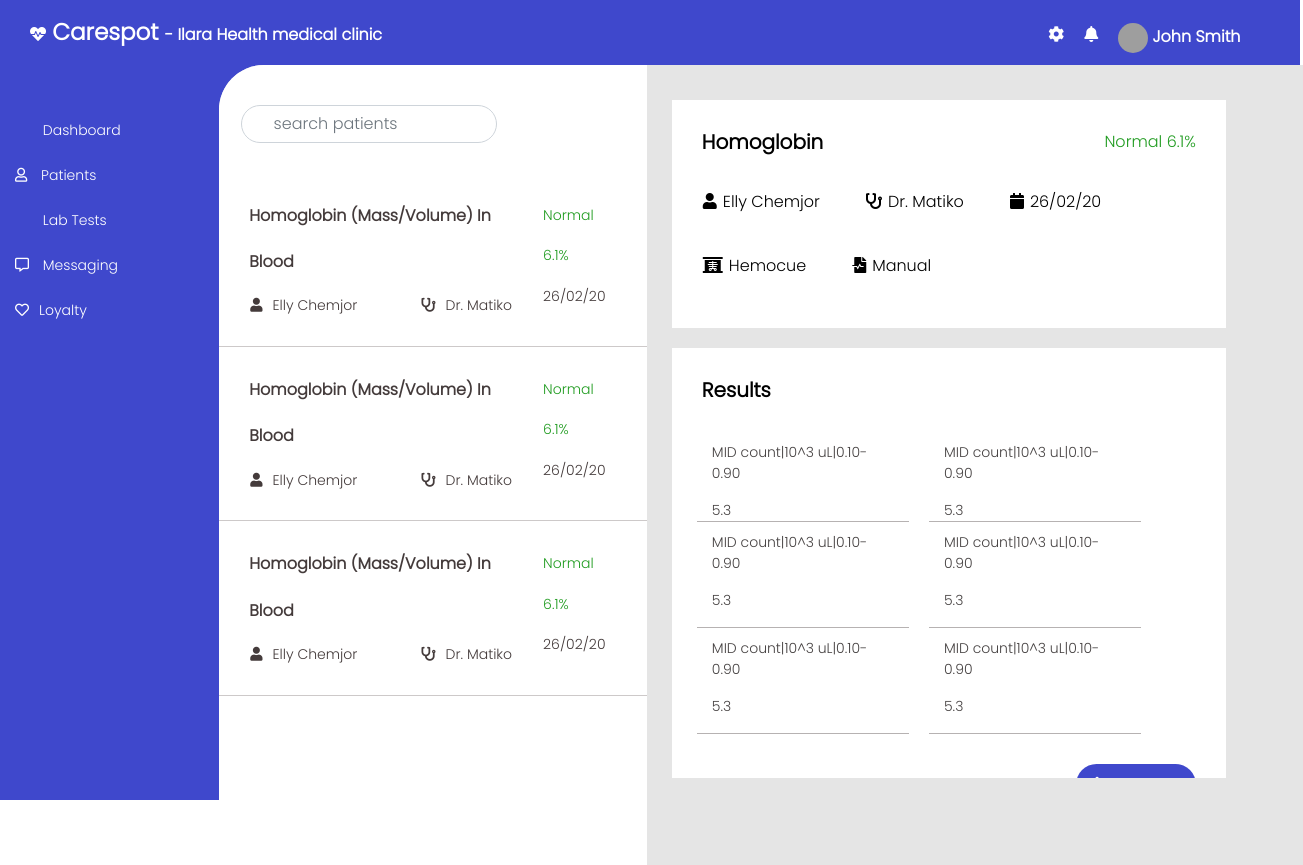
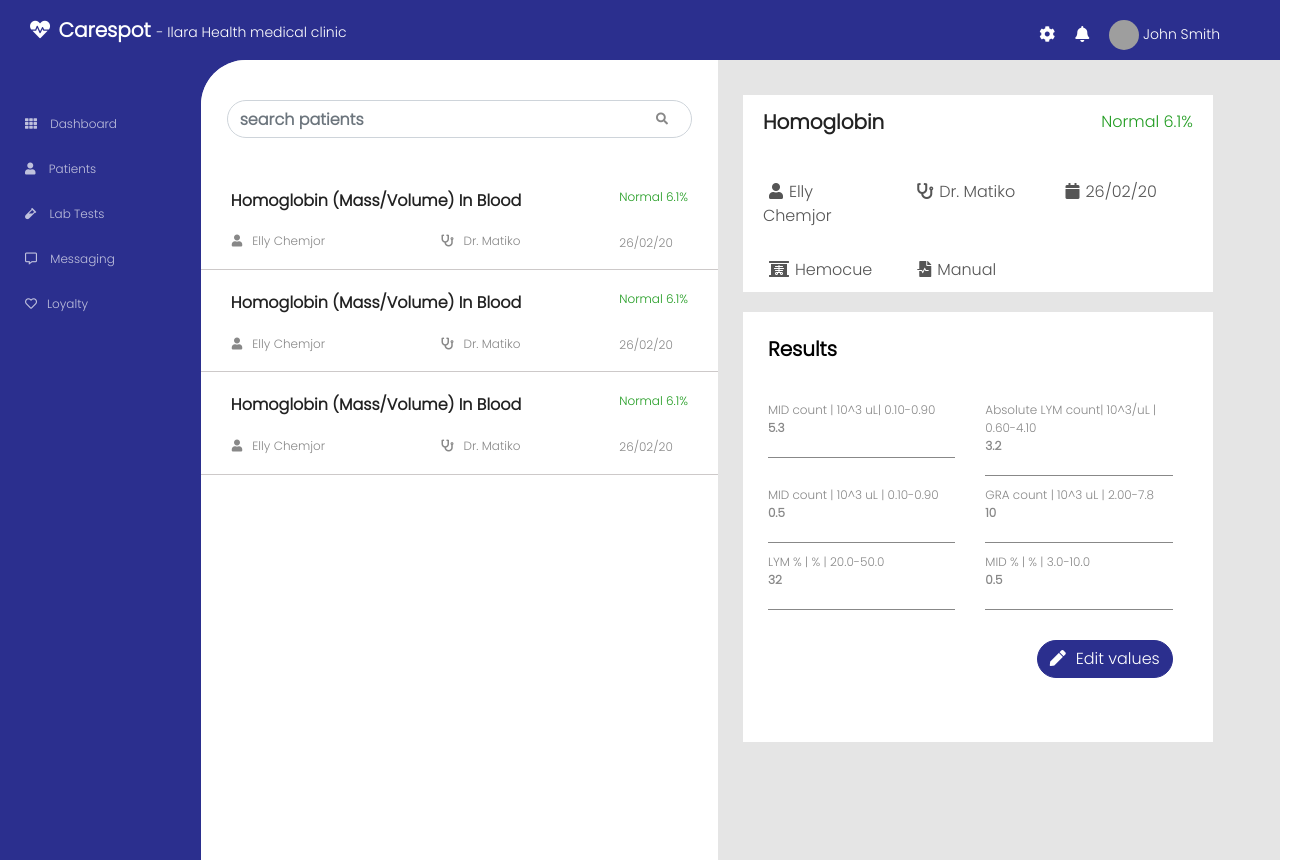
Before and after one commit to Ennyola/carespot, a React (Create React App) app: page /lab in a window 1280 px wide. Shown: the whole page, 1303 px wide, since content can reach past the window. Built offline with nearby package versions, Linux system fonts and the light colour scheme; grey boxes are pictures that could not be loaded.

Commit message:
page height and width fixed, spacing changed, font colors and sizes changed

```diff
--- a/src/components/Body.js
+++ b/src/components/Body.js
@@ -10,10 +10,10 @@ class Body extends Component{
         return(
             <section className = "body-section">
                     <div className = "row">
-                        <div className="col-md-5">
+                        <div className="col-md-6">
                             <TestList/>
                         </div>
-                        <div className="col-md-7">
+                        <div className="col-md-6">
                             <div className = "row">
                                 <SampleDetails/>
                             </div>
--- a/src/components/Lab.js
+++ b/src/components/Lab.js
@@ -11,14 +11,10 @@ class Lab extends Component{
         return(
             <div className = "Lab">
                 <Navbar/>
-
                     <div className="row">
                         <div className="col-md-2"><Sidebar/></div>
                         <div className="col-md-10"><Body/></div>
                     </div>
-
-
-
             </div>
         )
     }
--- a/src/components/Navbar.js
+++ b/src/components/Navbar.js
@@ -10,17 +10,12 @@ class Navbar extends Component{
                 <span className = "brand">
                     <i className="fas fa-heartbeat"></i>
                     <span className = "logo"> Carespot </span> - Ilara Health medical clinic
-
                 </span>
-
-
-
-
                 <span className = "nav-config">
                     <ul className = "nav">
                        <li > <i className="navicons fas fa-cog"></i> </li>
                        <li> <i className="navicons fas fa-bell"></i> </li>
-                       <li>
+                       <li id = "user">
                           <img src={faker.image.avatar()} alt="avatar"/>
                           <span className = "username"> John Smith </span>
                        </li>
@@ -33,10 +28,7 @@ class Navbar extends Component{
                     <li className = "collapse-links"> <i className="side-icons fas fa-vial"></i> Lab Tests</li>
                     <li className = "collapse-links"><i className="side-icons far fa-comment-alt"></i> Messaging</li>
                     <li className = "collapse-links"> <i className="side-icons far fa-heart"></i>Loyalty</li>
-                    <li className = "collapse-links">
-                        <i className="side-icons fas fa-cog"></i>
-                        Settings
-                    </li>
+                    <li className = "collapse-links"><i className="side-icons fas fa-cog"></i>Settings</li>
                     <li className = "collapse-links">
                         <i className="side-icons fas fa-bell"></i>
                         Notifications
--- a/src/components/Results.js
+++ b/src/components/Results.js
@@ -6,40 +6,53 @@ class Results extends Component{
             <div className = "test-results">
                 <h5>Results</h5>
                 <div className="row">
-                    <div className="col-sm-5">
-                        <p>MID count|10^3 uL|0.10-0.90</p>
-                        5.3
+                    <div className="col-sm-6">
+                        <span>
+                            MID count | 10^3 uL| 0.10-0.90 <br/>
+                            <strong> 5.3  </strong>
+                        </span>
                     </div>
-                    <div className="col-sm-5">
-                        <p>MID count|10^3 uL|0.10-0.90</p>
-                            5.3
-
+                    <div className="col-sm-6">
+                        <span>
+                             Absolute LYM count| 10^3/uL | 0.60-4.10
+                             <br/>
+                            <strong>3.2</strong>
+                        </span>
                     </div>
                 </div>
                 <div className="row">
-                    <div className="col-sm-5">
-                    <p>MID count|10^3 uL|0.10-0.90</p>
-                        5.3
+                    <div className="col-sm-6">
+                        <span>
+                            MID count | 10^3 uL | 0.10-0.90 <br/>
+                            <strong> 0.5  </strong>
+                        </span>
                     </div>
-                    <div className="col-sm-5">
-                    <p>MID count|10^3 uL|0.10-0.90</p>
-                        <p>5.3</p>
+                    <div className="col-sm-6">
+                        <span>
+                            GRA count | 10^3 uL | 2.00-7.8 <br/>
+                            <strong> 10  </strong>
+                        </span>
                     </div>
                 </div>
                 <div className="row">
-                    <div className="col-sm-5">
-                    <p>MID count|10^3 uL|0.10-0.90</p>
-                        <p>5.3</p>
+                    <div className="col-sm-6">
+                        <span>
+                            LYM % | % | 20.0-50.0 <br/>
+                            <strong> 32</strong>
+                        </span>
                     </div>
-                    <div className="col-sm-5">
-                    <p>MID count|10^3 uL|0.10-0.90</p>
-                        <p>5.3</p>
+                    <div className="col-sm-6">
+                        <span>
+                            MID % | % | 3.0-10.0 <br/>
+                            <strong> 0.5  </strong>
+                        </span>
                     </div>
                 </div>
-            <div className = "edit-values">
-                <i className="fas fa-pen"></i>
-                Edit values
-            </div>
+
+                <button className = "btn btn-primary">
+                    <i className="fas fa-pen"></i>
+                    Edit values
+                </button>
             </div>
         )
     }
--- a/src/components/SampleDetails.js
+++ b/src/components/SampleDetails.js
@@ -8,30 +8,43 @@ class SampleDetails extends Component{
                     <h5>Homoglobin</h5>
                     <p className = "rate">Normal 6.1%</p>
                 </div>
-                <div className = "details-body">
-                    <div>
-                        <i className="fas fa-user"></i>
-                        Elly Chemjor
+
+                <div className="row">
+                    <div className="col-md-4">
+                        <span>
+                            <i className="details-icon fas fa-user"></i>
+                            Elly Chemjor
+                        </span>
                     </div>
-                    <div>
-                        <i className="fas fa-stethoscope"></i>
-                        Dr. Matiko
+                    <div className="col-md-4">
+                        <span>
+                            <i className="details-icon fas fa-stethoscope"></i>
+                            Dr. Matiko
+                        </span>
                     </div>
-                    <div>
-                        <i className="fas fa-calendar"></i>
-                        26/02/20
+                    <div className="col-md-4">
+                        <span>
+                            <i className="details-icon fas fa-calendar"></i>
+                            26/02/20
+                        </span>
                     </div>
-                    <div>
-                        <i className="fas fa-x-ray"></i>
-                        Hemocue
+                </div>
+                <div className="row">
+                    <div className="col-md-4">
+                        <span>
+                            <i className="details-icon fas fa-x-ray"></i>
+                            Hemocue
+                        </span>
                     </div>
-                    <div>
-                        <i className="fas fa-file-medical-alt"></i>
-                        Manual
+                    <div className="col-md-4">
+                        <span>
+                            <i className="details-icon fas fa-file-medical-alt"></i>
+                            Manual
+                        </span>
                     </div>
+                    <div className="col-md-4"></div>
+                </div>
 
-
-                </div>
             </div>
         )
     }
--- a/src/components/TestList.js
+++ b/src/components/TestList.js
@@ -4,8 +4,8 @@ class TestList extends Component{
     render(){
         return(
             <div className = "test-list">
-                <div className = "input">
-
+                <div className = "search">
+                    <i className="fas fa-search"></i>
                     <input type="text" className = "form-control" placeholder = "search patients"/>
                 </div>
                 <div className = "list">
--- a/src/index.css
+++ b/src/index.css
@@ -1,8 +1,7 @@
 body {
-    margin: 0;
+    margin-top: 0;
     font-family: 'Poppins', sans-serif;
     overflow-x: hidden;
-    width: 101.6%;
 }
 
 code {
--- a/src/public/css/body.css
+++ b/src/public/css/body.css
@@ -1,25 +1,24 @@
 .body-section {
     position: relative;
     background-color: #E5E5E5;
-    color: black;
-    height: 100vh;
-    width: 101.6%;
+    color: #888888;
+    overflow: hidden;
     border-top-left-radius: 45px;
 }
 
-.body-section .col-md-7:last-child {
+.body-section .col-md-6:last-child {
     padding-top: 35px;
     padding-left: 25px;
 }
 
 .test-list {
     background-color: white;
+    padding-top: 40px;
+    overflow-y: auto;
+    overflow-x: hidden;
     height: 100vh;
-    border-top-left-radius: 45px;
-    padding-top: 40px;
-    overflow: auto;
-    font-size: 14px;
-    color: rgb(68, 59, 59);
+    font-size: 12px;
+    color: #888888;
 }
 
 .test-list .list {
@@ -31,7 +30,7 @@
     position: relative;
     list-style-type: none;
     display: flex;
-    padding: 10px 35px;
+    padding: 0px 35px;
     justify-content: space-between;
     line-height: 2.9;
     overflow: hidden;
@@ -41,26 +40,34 @@
 .test-list .result-list:hover {
     color: white;
     cursor: pointer;
-    background-color: rgb(10, 148, 194);
+    background-color: #2db0d0;
 }
 
-.test-list .result-list:hover .rate {
+.test-list .result-list:hover .rate,
+.test-list .result-list:hover .sample-result {
     color: white;
 }
 
-.input .fas {
+.search {
     position: relative;
-    left: 490px;
-    top: 30px;
-    width: inherit;
-    color: rgb(110, 103, 103);
+}
+
+.search .fas {
+    position: absolute;
+    top: 13px;
+    right: 50px;
+    color: #888888;
+}
+
+[placeholder="search patients"] {
+    color: #222222;
+    font-weight: 900;
 }
 
 .form-control {
-    width: 60%;
     margin-left: 5%;
+    width: 90%;
     border-radius: 45px;
-    padding: 0 2rem;
 }
 
 .first-item {
@@ -78,8 +85,9 @@
 }
 
 .sample-result {
-    font-weight: 900;
+    font-weight: bold;
     font-size: 16px;
+    color: #222222;
 }
 
 .second-item {
@@ -89,27 +97,49 @@
     padding: 7px 15px;
 }
 
+.second-item .row:last-child {
+    position: relative;
+    top: 11px;
+}
+
 .rate {
     color: rgb(33, 156, 33);
 }
 
 .sample-details {
     background-color: white;
-    padding: 30px;
+    padding: 15px 20px 10px;
     width: 90%;
-    font-weight: 400;
+    font-size: 16px;
+    color: #555555;
+}
+
+.sample-details .row {
+    padding-top: 20px;
+    margin-top: 10px;
+}
+
+.sample-details .col-md-4>span:hover {
+    color: #2db0d0;
+    cursor: pointer;
 }
 
 .details-header {
     display: flex;
-    justify-content: space-between
+    justify-content: space-between;
+}
+
+.details-icon {
+    margin: 0px 6px;
 }
 
 .details-header h5 {
-    font-weight: 900;
+    color: #222222;
+    font-weight: bold;
 }
 
-.details-body {
+
+/* .details-body {
     display: flex;
     flex-wrap: wrap;
     position: relative;
@@ -121,23 +151,23 @@
 }
 
 .details-body>div:hover {
-    color: rgb(10, 148, 194);
+    color: #2db0d0;
     cursor: pointer;
 }
 
 .details-body .fas {
     margin: 0px 6px;
-}
+} */
 
 .test-results {
     background-color: white;
     margin-top: 20px;
-    padding: 30px;
+    padding: 25px;
     width: 90%;
     height: 430px;
     overflow: auto;
-    color: rgb(70, 66, 66);
-    font-size: 14px;
+    color: #888888;
+    font-size: 12px;
 }
 
 .test-results h5 {
@@ -146,30 +176,50 @@
     margin-bottom: 30px;
 }
 
-.test-results .col-sm-5 {
-    border-bottom: 1px solid rgba(110, 103, 103, 0.5);
-    margin: 0px 10px;
+.test-results .col-sm-6 {
     padding-top: 10px;
+    padding-bottom: 20px;
 }
 
-.test-results .col-sm-5:hover {
-    color: white;
-    cursor: pointer;
-    background-color: rgb(10, 148, 194);
+.test-results .col-sm-6::after {
+    content: "";
+    position: relative;
+    top: 19.5px;
+    display: block;
+    width: 100%;
+    border-bottom: 1px solid #888888;
 }
 
-.edit-values {
+.test-results .btn {
+    margin-top: 30px;
+    margin-right: 15px;
+    float: right;
     border-radius: 45px;
-    margin-top: 30px;
-    padding: 10px;
-    background-color: #3f48cc;
-    color: white;
-    width: 120px;
-    float: right;
+    background-color: #2b2f8e !important;
+    border-color: #2b2f8e !important;
 }
 
-@media (max-width:767px) {
-    .test-list {
+.test-results .btn:hover {
+    color: #2b2f8e;
+    background-color: white !important;
+    ;
+}
+
+.test-results .btn>.fas {
+    padding-right: 10px;
+}
+
+@media (max-width: 980px) {
+    .body-section {
         border-top-left-radius: 0px;
     }
+    .test-list {
+        padding-left: 10px;
+    }
 }
+
+@media (max-width: 767px) {
+    .test-list {
+        height: 600px;
+    }
+}
--- a/src/public/css/lab.css
+++ b/src/public/css/lab.css
@@ -1,21 +1,24 @@
 .Lab {
-    background-color: #3f48cc;
+    background-color: #2b2f8e;
     margin: 0;
-    height: 100vh;
+    height: 100%;
     color: white;
 }
-
-
-/* .Lab .lab-flex-container {
-    display: flex;
-    justify-content: space-between;
-} */
 
 .Lab .row {
     margin-right: 0;
 }
 
+.Lab .row>.col-md-10 {
+    padding: 0px;
+}
 
-/* .lab-flex1 {
-    border: 3px solid red;
-} */
+@media (max-width: 980px) {
+    .Lab .row>.col-md-2 {
+        display: none;
+    }
+    .row>.col-md-10 {
+        flex: unset;
+        max-width: unset;
+    }
+}
--- a/src/public/css/navbar.css
+++ b/src/public/css/navbar.css
@@ -3,12 +3,17 @@
 }
 
 .brand {
-    font-weight: 600;
+    font-size: 14px;
+}
+
+.brand .fas {
+    font-size: 20px;
 }
 
 .logo {
-    font-size: 23px;
+    font-size: 20px;
     font-weight: bold;
+    margin-left: 3px;
 }
 
 .Navbar img {
@@ -27,9 +32,13 @@
 }
 
 .nav-config .username {
+    margin-right: 30px;
+    font-size: 14px;
+}
+
+#user {
     position: relative;
-    margin-right: 30px;
-    font-weight: 900;
+    bottom: 3px;
 }
 
 .collapse-links {
@@ -45,7 +54,7 @@
     display: none;
 }
 
-@media (max-width: 767px) {
+@media (max-width: 980px) {
     .Navbar {
         min-height: 100px;
     }
--- a/src/public/css/sidebar.css
+++ b/src/public/css/sidebar.css
@@ -1,3 +1,8 @@
+.Sidebar {
+    font-size: 12px;
+    color: rgba(255, 255, 255, 0.7);
+}
+
 .Sidebar ul {
     display: table;
     margin-top: 40px;
@@ -6,29 +11,26 @@
 .Sidebar li {
     position: relative;
     list-style-type: none;
-    font-size: 15px;
-    font-size: 14px;
     right: 40px;
-    padding-left: 25px;
+    padding-left: 35px;
     margin-top: 15px;
     height: 30px;
-    width: 120%;
+    width: 115%;
 }
 
 .side-icons {
     position: relative;
     right: 10px;
-    font-weight: 500;
 }
 
 .Sidebar li:hover {
-    border-left: 3px solid rgb(10, 148, 194);
+    border-left: 3px solid #2db0d0;
     cursor: pointer;
     color: white
 }
 
 .Sidebar li:hover .side-icons {
-    color: rgb(10, 148, 194);
+    color: #2db0d0;
 }
 
 @media (max-width:767px) {
```
